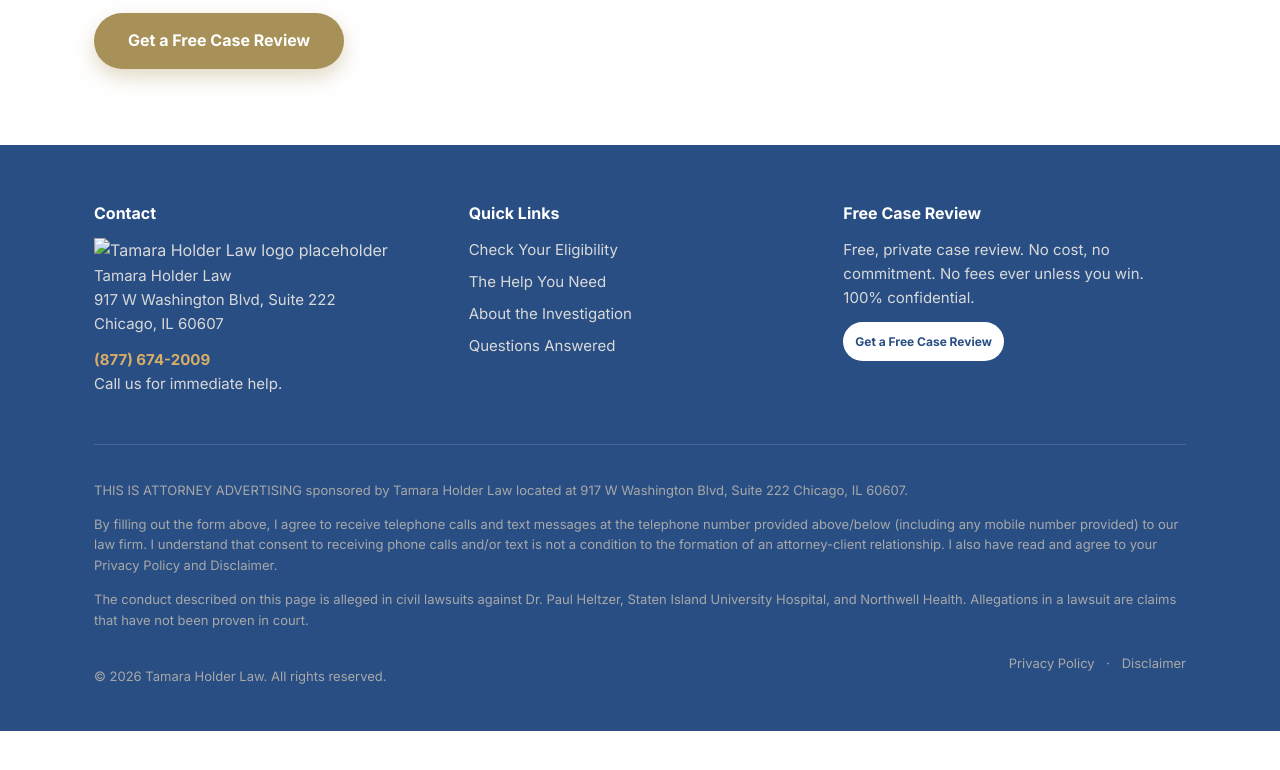
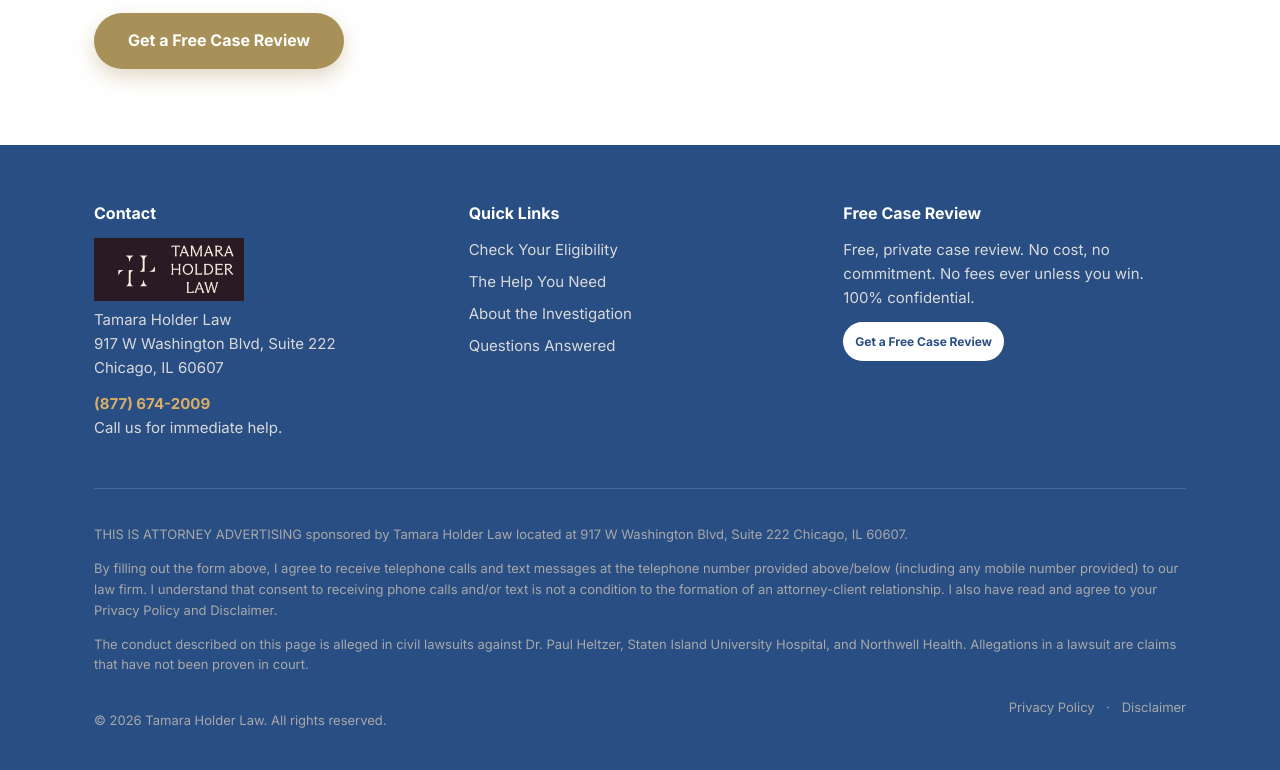
Before and after one commit to MTAA-2/Tamara-Dr-Paul-Heltzer, a plain HTML site: page index.html in a window 1280 px wide. Shown: the part 5186-5956 px from the top of the page. Before the commit the page ends 5917 px from the top, so only its background shows below. Drawn offline with Linux system fonts and the light colour scheme.

Commit message:
Add files via upload

```diff
--- a/index.html
+++ b/index.html
@@ -312,7 +312,7 @@ src="https://www.facebook.com/tr?id=1238664640565416&ev=ViewContent&noscript=1"
     <div class="footer-grid">
       <div class="footer-col">
         <h3 class="footer-heading">Contact</h3>
-         <img width="150px" src="images/REPLACE-LOGO.png" alt="Tamara Holder Law logo placeholder">
+         <img width="150px" src="images/logo-horz.png" alt="Tamara Holder Law logo placeholder">
         <p class="footer-text">
           Tamara Holder Law<br>
           917 W Washington Blvd, Suite 222<br>
```
